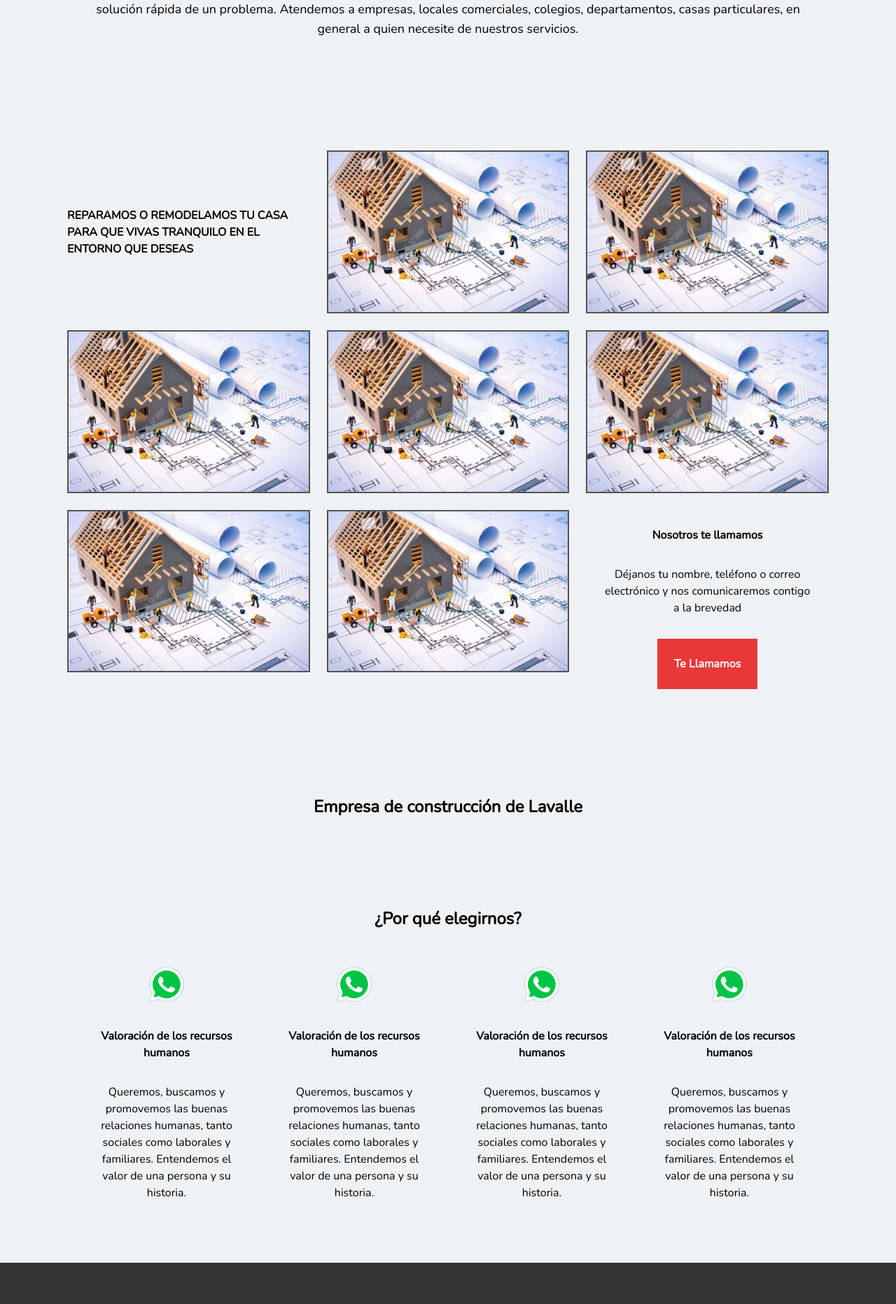
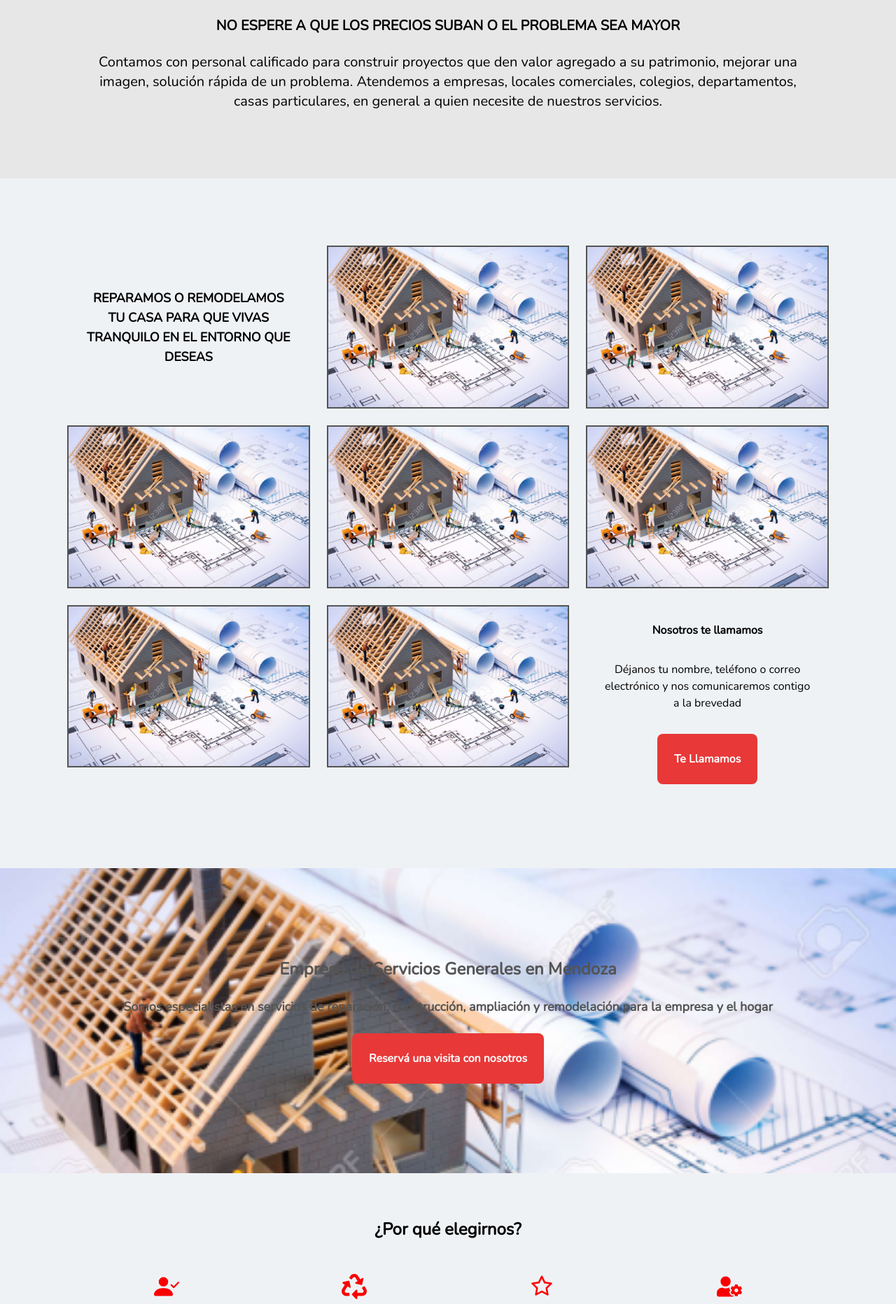
Before and after one commit to DevZeppelin/webpage-construcciones-med, a Next.js app: page / in a window 1280 px wide. Shown: the part 880-2744 px from the top of the page at 70% size. Built offline with nearby package versions, Linux system fonts and the light colour scheme.

Commit message:
frontend design better

```diff
--- a/components/Footer.js
+++ b/components/Footer.js
@@ -32,7 +32,7 @@ const Footer = () => {
           <FiMail className="text-red text-2xl flex my-auto m-2" />
         }
           text="Correo electrónico"
-          description="construccionesmed@gmail.com"
+          description="construmed@gmail.com"
           classType=""
         />
         </div>
--- a/components/SlugLayout.js
+++ /dev/null
@@ -1,40 +0,0 @@
-import { RichText } from "prismic-reactjs";
-import Link from "next/link";
-import { useRouter } from "next/router";
-
-export default function SlugLayout({ article }) {
-  const router = useRouter();
-  const date = article.data["blog-date"];
-
-  console.log(article.data);
-
-  return (
-    <div className="w-5/6 md:w-2/3 mx-auto">
-
-      <h1 className=" text-xl md:text-3xl text-center uppercase font-bold text-lowContrast my-12 md:my-16">
-        {RichText.render(article.data["blog-title"])}
-      </h1>
-      <div className="text-base text-center md:text-lg opacity-50 space-y-4 md:space-y-4 ">
-        Redactado el día {date[8] + date[9]} del mes {date[5] + date[6]} del año{" "}
-        {date[0] + date[1] + date[2] + date[3]}
-      </div>
-      <img
-        className="shadow-xl text-center mb-10 md:mb-15 mx-auto border-gray-800 border-2"
-        src={article.data["image"].url}
-        alt="image"
-      />
-      <div className="text-base md:text-lg  space-y-8 md:space-y-8">
-        {RichText.render(article.data["blog-rich-text"])}
-      </div>
-
-      <div className="flex justify-center">
-        <button
-          className="bg-primary text-white py-3 px-10 my-4 text-lg uppercase rounded-md"
-          onClick={() => router.back()}
-        >
-          Volver 👈
-        </button>
-      </div>
-    </div>
-  );
-}
--- a/components/TopMainScreen.js
+++ b/components/TopMainScreen.js
@@ -1,13 +1,12 @@
 import Link from "next/dist/client/link";
-import { useState } from "react";
+
 import MainBarButton from "./MainBarButton";
 import { FaWhatsapp } from "react-icons/fa";
 import { FiMail } from "react-icons/fi";
-import { GiHamburgerMenu } from "react-icons/gi";
 
 const TopMainScreen = () => {
   return (
-    <div className="flex px-2 md:px-24 bg-primary text-black justify-center md:justify-between py-2">
+    <div className="flex px-2 md:px-24 text-black justify-center md:justify-between py-2">
       <Link href="/">
         <img
           src="logo.png"
@@ -19,17 +18,13 @@ const TopMainScreen = () => {
 
       <div className="hidden md:flex justify-between space-x-6 text-center my-auto p-6">
         <MainBarButton
-          logo={
-            <FaWhatsapp className="text-red text-4xl flex my-auto m-2" />
-          }
+          logo={<FaWhatsapp className="text-red text-4xl flex my-auto m-2" />}
           text="Whatsapp Chat"
           description="+5492616502121"
           classType="text-red"
         />
         <MainBarButton
-          logo={
-          <FiMail className="text-red text-4xl flex my-auto m-2" />
-        }
+          logo={<FiMail className="text-red text-4xl flex my-auto m-2" />}
           text="Correo electrónico"
           description="construccionesmed@gmail.com"
           classType="text-red"
--- a/pages/index.js
+++ b/pages/index.js
@@ -1,5 +1,8 @@
 import Head from "next/head";
 import Layout from "../components/Layout";
+import { BsFillPersonCheckFill } from "react-icons/bs";
+import { FaRecycle, FaUserCog } from "react-icons/fa";
+import { AiOutlineStar } from "react-icons/ai";
 
 export default function Home({ blogs }) {
   return (
@@ -20,9 +23,9 @@ export default function Home({ blogs }) {
       </Head>
       <Layout>
         <section>
-          <div className="grid grid-cols-1 md:grid-cols-2 m-16 gap-6 px-16 text-lg">
-            <div className="space-y-8 text-justify">
-              <h1 className="font-bold">
+          <div className="grid grid-cols-1 md:grid-cols-2 gap-6 text-xl md:text-lg m-2 md:m-16 px-8 md:px-16 py-8 ">
+            <div className="space-y-6 text-center">
+              <h1 className="font-black text-2xl">
                 REPARAMOS Y REMODELAMOS TU CASA U OFICINA
               </h1>
               <p>
@@ -33,7 +36,7 @@ export default function Home({ blogs }) {
                 Eléctricos – Pintores – Soldadores – Albañiles – Carpinteros –
                 Gasfitería
               </p>
-              <button className="bg-lightRed p-6 text-white font-bold">
+              <button className="bg-lightRed p-6 rounded-lg text-white font-bold">
                 Contáctanos hoy
               </button>
             </div>
@@ -47,11 +50,11 @@ export default function Home({ blogs }) {
           </div>
         </section>
         <section>
-          <div className="p-16 space-y-8 px-32 text-center">
-            <h1 className="font-bold  text-2xl">
+          <div className="space-y-6 text-center p-12 md:p-24 px-8 md:px-32 pt-16 bg-lowContrast">
+            <h1 className="font-bold  text-xl">
               NO ESPERE A QUE LOS PRECIOS SUBAN O EL PROBLEMA SEA MAYOR
             </h1>
-            <p className="text-lg">
+            <p className="text-xl">
               Contamos con personal calificado para construir proyectos que den
               valor agregado a su patrimonio, mejorar una imagen, solución
               rápida de un problema. Atendemos a empresas, locales comerciales,
@@ -61,9 +64,9 @@ export default function Home({ blogs }) {
           </div>
         </section>
         <section>
-          <div className="grid grid-cols-1 md:grid-cols-3 gap-6 m-24">
+          <div className="grid grid-cols-1 md:grid-cols-3 gap-6 m-8 md:m-24 text-center">
             <div className="my-auto font-bold">
-              <p>
+              <p className="text-lg m-6">
                 REPARAMOS O REMODELAMOS TU CASA PARA QUE VIVAS TRANQUILO EN EL
                 ENTORNO QUE DESEAS
               </p>
@@ -117,37 +120,39 @@ export default function Home({ blogs }) {
                 className=" border-2 border-gray"
               />
             </div>
-            <div className="m-6 space-y-8 text-center">
+            <div className="m-6 space-y-4 md:space-y-8 text-center">
               <h2 className="font-bold">Nosotros te llamamos</h2>
               <p>
                 Déjanos tu nombre, teléfono o correo electrónico y nos
                 comunicaremos contigo a la brevedad
               </p>
-              <button className="bg-lightRed p-6 text-white font-bold">
+              <button className="bg-lightRed p-6 rounded-lg text-white font-bold">
                 Te Llamamos
               </button>
             </div>
           </div>
         </section>
         <section>
-          <div className="m-32 font-bold text-center text-2xl">
-            Empresa de construcción de Lavalle
+          <div className="p-8 md:p-32 py-32 space-y-6 font-bold text-gray text-center bg-cover bg-hero bg-fixed">
+            <h2 className="text-2xl">Empresa de Servicios Generales en Mendoza</h2>
+            <p className="text-lg">
+              Somos especialistas en servicios de reparación, construcción, ampliación y remodelación para la empresa y el hogar
+            </p>
+            <button className="bg-lightRed p-6 rounded-lg text-white font-bold">
+               Reservá una visita con nosotros
+              </button>
+
           </div>
         </section>
         <section>
-          <div className="text-center">
+          <div className="text-center pt-16">
             <h2 className="text-2xl font-bold pb-12">¿Por qué elegirnos?</h2>
-            <div className="grid grid-cols-1 md:grid-cols-4 gap-12 px-32 pb-16 ">
+            <div className="grid grid-cols-1 md:grid-cols-4 gap-12 px-12 md:px-32 pb-16 ">
               <div className="space-y-8 pb-6">
-                <img
-                  src="whatsapp.png"
-                  alt="building icon logo construcciones med"
-                  height="60"
-                  width="60"
-                  className="mx-auto"
-
-                />
-                <h3 className="font-bold">Valoración de los recursos humanos</h3>
+                <BsFillPersonCheckFill className="text-4xl text-red mx-auto" />
+                <h3 className="font-bold">
+                  Valoración de los recursos humanos
+                </h3>
                 <p>
                   Queremos, buscamos y promovemos las buenas relaciones humanas,
                   tanto sociales como laborales y familiares. Entendemos el
@@ -155,52 +160,32 @@ export default function Home({ blogs }) {
                 </p>
               </div>
               <div className="space-y-8 pb-6">
-                <img
-                  src="whatsapp.png"
-                  alt="building icon logo construcciones med"
-                  height="60"
-                  width="60"
-                  className="mx-auto"
-
-                />
-                <h3 className="font-bold">Valoración de los recursos humanos</h3>
+                <FaRecycle className="text-4xl text-red mx-auto" />
+                <h3 className="font-bold">Cuidado del medio ambiente</h3>
                 <p>
-                  Queremos, buscamos y promovemos las buenas relaciones humanas,
-                  tanto sociales como laborales y familiares. Entendemos el
-                  valor de una persona y su historia.
+                  Nuestras actividades cumplen con la legislación aplicable y
+                  pertinente en materia de calidad, medio ambiente, seguridad y
+                  salud.
                 </p>
               </div>
               <div className="space-y-8 pb-6">
-                <img
-                  src="whatsapp.png"
-                  alt="building icon logo construcciones med"
-                  height="60"
-                  width="60"
-                  className="mx-auto"
-                />
-                <h3 className="font-bold">Valoración de los recursos humanos</h3>
+                <AiOutlineStar className="text-4xl text-red mx-auto" />
+                <h3 className="font-bold">Excelencia de nuestros servicios</h3>
                 <p>
-                  Queremos, buscamos y promovemos las buenas relaciones humanas,
-                  tanto sociales como laborales y familiares. Entendemos el
-                  valor de una persona y su historia.
+                  Buscamos y perseguimos la excelencia del servicio prestado a
+                  través de los principios de transparencia, honestidad y
+                  responsabilidad.
                 </p>
               </div>
               <div className="space-y-8 pb-6">
-                <img
-                  src="whatsapp.png"
-                  alt="building icon logo construcciones med"
-                  height="60"
-                  width="60"
-                  className="mx-auto"
-                />
-                <h3 className="font-bold">Valoración de los recursos humanos</h3>
+                <FaUserCog className="text-4xl text-red mx-auto" />
+                <h3 className="font-bold">Profesionales capacitados</h3>
                 <p>
-                  Queremos, buscamos y promovemos las buenas relaciones humanas,
-                  tanto sociales como laborales y familiares. Entendemos el
-                  valor de una persona y su historia.
+                  Brindamos la eficiencia y calidad exigida por el cliente,
+                  demostrando la capacidad de llevar de manera idónea los
+                  proyectos asignados.
                 </p>
               </div>
-
             </div>
           </div>
         </section>
--- a/tailwind.config.js
+++ b/tailwind.config.js
@@ -18,7 +18,10 @@ module.exports = {
             },
             fontFamily : {
                 body : ['Nunito']
-            }
+            },
+            backgroundImage: theme => ({
+                'hero': "url('/01-sm.png')",
+               })
         },
     },
 
```
Also changed, not shown: components/BlogLayout.js (deleted, +0 -89 lines), components/TopLeyend.js (+8 -10 lines).
